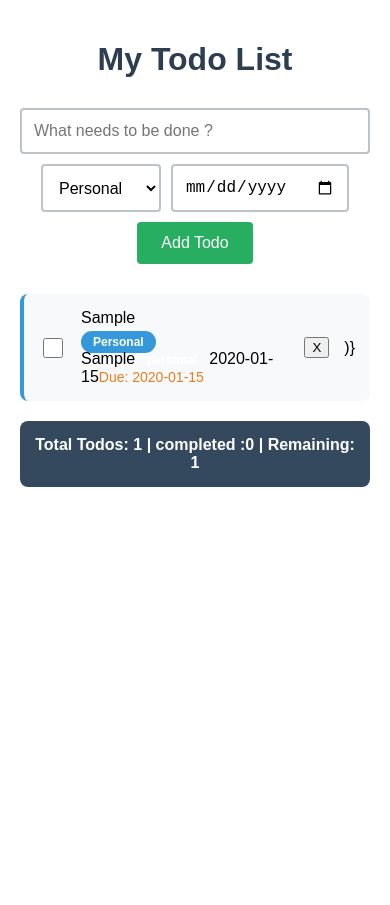
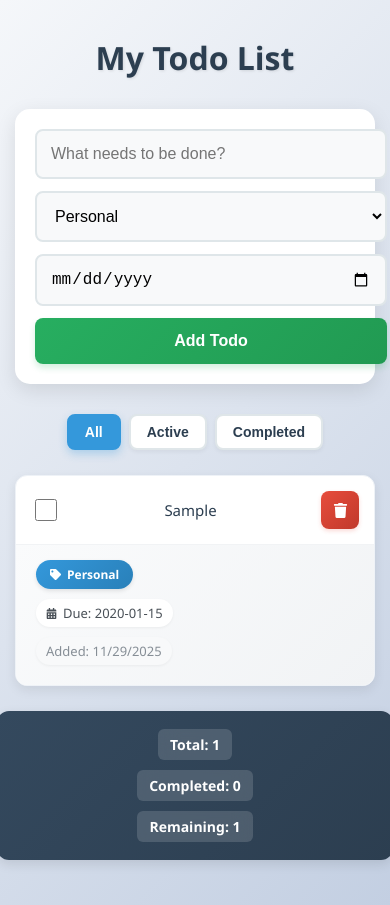
Before and after one commit to Hilawi-G/todo-list-app, a React (Create React App) app: page / in a window 390 px wide. Both pictures are taken after typing "Sample", "2020-01-15" into the empty fields and a click on the button "Add Todo". Before the commit the page ends 844 px from the top, so only its background shows below. Built offline with nearby package versions, Linux system fonts and the light colour scheme.

Commit message:
Add clear completed feature, enhance styling with gradients and shadows, improve responsive design

```diff
--- a/package.json
+++ b/package.json
@@ -9,6 +9,7 @@
     "@testing-library/user-event": "^13.5.0",
     "react": "^19.2.0",
     "react-dom": "^19.2.0",
+    "react-icons": "^5.5.0",
     "react-scripts": "5.0.1",
     "web-vitals": "^2.1.4"
   },
--- a/src/App.css
+++ b/src/App.css
@@ -2,7 +2,9 @@
   max-width: 800px;
   margin: 0 auto;
   padding: 20px;
-  font-family: Arial, sans-serif;
+  font-family: 'Segoe UI', Tahoma, Geneva, Verdana, sans-serif;
+  background: linear-gradient(135deg, #f5f7fa 0%, #c3cfe2 100%);
+  min-height: 100vh;
 }
 
 .App-header {
@@ -13,187 +15,406 @@
 .App-header h1 {
   color: #2c3e50;
   margin-bottom: 30px;
+  font-size: 2.5rem;
+  text-shadow: 1px 1px 3px rgba(0,0,0,0.1);
 }
 
 /* Todo Form Styles */
 .todo-form {
   display: flex;
-  gap: 10px;
+  gap: 12px;
   margin-bottom: 30px;
   flex-wrap: wrap;
   justify-content: center;
+  background: white;
+  padding: 25px;
+  border-radius: 15px;
+  box-shadow: 0 6px 20px rgba(0, 0, 0, 0.1);
+  border: none;
 }
 
 .todo-input {
   flex: 1;
   min-width: 200px;
-  padding: 12px;
-  border: 2px solid #bdc3c7;
-  border-radius: 4px;
+  padding: 14px;
+  border: 2px solid #dfe6e9;
+  border-radius: 8px;
   font-size: 16px;
+  transition: all 0.3s;
+  background: #f8f9fa;
 }
 
 .todo-input:focus {
   outline: none;
   border-color: #3498db;
+  background: white;
+  box-shadow: 0 0 0 3px rgba(52, 152, 219, 0.2);
 }
 
 .category-select {
-  padding: 12px;
-  border: 2px solid #bdc3c7;
-  border-radius: 4px;
-  background: white;
+  padding: 14px;
+  border: 2px solid #dfe6e9;
+  border-radius: 8px;
+  background: #f8f9fa;
   font-size: 16px;
   min-width: 120px;
+  transition: all 0.3s;
+}
+
+.category-select:focus {
+  outline: none;
+  border-color: #3498db;
+  background: white;
+  box-shadow: 0 0 0 3px rgba(52, 152, 219, 0.2);
 }
 
 .date-input {
-  padding: 12px;
-  border: 2px solid #bdc3c7;
-  border-radius: 4px;
+  padding: 14px;
+  border: 2px solid #dfe6e9;
+  border-radius: 8px;
   font-size: 16px;
   min-width: 150px;
+  background: #f8f9fa;
+  transition: all 0.3s;
+}
+
+.date-input:focus {
+  outline: none;
+  border-color: #3498db;
+  background: white;
+  box-shadow: 0 0 0 3px rgba(52, 152, 219, 0.2);
 }
 
 .add-button {
-  padding: 12px 24px;
-  background: #27ae60;
+  padding: 14px 28px;
+  background: linear-gradient(135deg, #27ae60 0%, #219a52 100%);
   color: white;
   border: none;
-  border-radius: 4px;
+  border-radius: 8px;
   font-size: 16px;
+  font-weight: 600;
   cursor: pointer;
-  transition: background 0.3s;
+  transition: all 0.3s;
+  box-shadow: 0 4px 6px rgba(39, 174, 96, 0.2);
 }
 
 .add-button:hover {
-  background: #219a52;
+  transform: translateY(-2px);
+  box-shadow: 0 6px 12px rgba(39, 174, 96, 0.3);
 }
 
-/* Todo List Styles */
-.todo-list {
-  text-align: left;
+.add-button:active {
+  transform: translateY(0);
 }
 
-.empty-message {
-  color: #7f8c8d;
-  font-style: italic;
-  text-align: center;
+/* Filter Buttons */
+.filter-buttons {
+  display: flex;
+  gap: 10px;
+  margin-bottom: 25px;
+  justify-content: center;
+  flex-wrap: wrap;
 }
 
-.todo-item {
-  display: flex;
-  align-items: center;
-  gap: 15px;
-  padding: 15px;
-  margin-bottom: 10px;
-  background: #f8f9fa;
+.filter-btn {
+  padding: 10px 20px;
+  background: white;
+  border: 2px solid #dfe6e9;
   border-radius: 8px;
-  border-left: 4px solid #3498db;
-  transition: all 0.3s ease;
+  cursor: pointer;
+  transition: all 0.3s;
+  font-weight: 600;
+  color: #2c3e50;
+  box-shadow: 0 2px 4px rgba(0,0,0,0.05);
 }
 
-.todo-item:hover {
+.filter-btn:hover {
+  background: #f8f9fa;
   transform: translateY(-2px);
   box-shadow: 0 4px 8px rgba(0,0,0,0.1);
 }
 
-.todo-item.completed {
-  opacity: 0.7;
-  background: #ecf0f1;
+.filter-btn.active {
+  background: #3498db;
+  color: white;
+  border-color: #3498db;
+  box-shadow: 0 4px 8px rgba(52, 152, 219, 0.3);
 }
 
-.todo-item.completed .todo-text {
-  text-decoration: line-through;
-  color: #7f8c8d;
+/* Card Styles for Todos */
+.todo-card {
+  background: white;
+  border-radius: 12px;
+  padding: 0;
+  margin-bottom: 15px;
+  box-shadow: 0 4px 12px rgba(0, 0, 0, 0.08);
+  border: 1px solid #eef2f7;
+  transition: all 0.3s ease;
+  overflow: hidden;
 }
 
-.todo-checkbox {
-  width: 20px;
-  height: 20px;
-  cursor: pointer;
+.todo-card:hover {
+  transform: translateY(-3px);
+  box-shadow: 0 8px 20px rgba(0, 0, 0, 0.12);
 }
 
-.todo-content {
-  flex: 1;
+.todo-card.completed {
+  opacity: 0.8;
+  background: linear-gradient(135deg, #f8f9fa 0%, #e9ecef 100%);
+}
+
+.todo-card.completed .todo-text {
+  text-decoration: line-through;
+  color: #868e96;
+}
+
+/* Card Header */
+.card-header {
+  display: flex;
+  align-items: center;
+  gap: 15px;
+  padding: 20px 20px 15px 20px;
+  border-bottom: 1px solid #f1f3f5;
 }
 
 .todo-text {
-  font-size: 16px;
+  flex: 1;
+  font-size: 17px;
   font-weight: 500;
-  display: block;
-  margin-bottom: 5px;
+  color: #2c3e50;
+  margin: 0;
+  line-height: 1.4;
+}
+
+/* Card Footer */
+.card-footer {
+  padding: 15px 20px 20px 20px;
+  background: linear-gradient(135deg, #fafbfc 0%, #f1f3f5 100%);
 }
 
 .todo-meta {
   display: flex;
-  gap: 10px;
+  gap: 15px;
   align-items: center;
   flex-wrap: wrap;
 }
 
-/* Category Badges with Colors */
+/* Checkbox Styling */
+.todo-checkbox {
+  width: 22px;
+  height: 22px;
+  cursor: pointer;
+  accent-color: #27ae60;
+  transition: transform 0.2s;
+}
+
+.todo-checkbox:hover {
+  transform: scale(1.1);
+}
+
+/* Delete Button with Icon */
+.delete-btn {
+  background: linear-gradient(135deg, #e74c3c 0%, #c0392b 100%);
+  color: white;
+  border: none;
+  border-radius: 8px;
+  width: 38px;
+  height: 38px;
+  cursor: pointer;
+  display: flex;
+  align-items: center;
+  justify-content: center;
+  transition: all 0.3s ease;
+  box-shadow: 0 2px 4px rgba(231, 76, 60, 0.2);
+}
+
+.delete-btn:hover {
+  transform: scale(1.1);
+  box-shadow: 0 4px 8px rgba(231, 76, 60, 0.3);
+}
+
+.trash-icon {
+  font-size: 15px;
+}
+
+/* Category Badges with Icons */
 .category-badge {
+  display: flex;
+  align-items: center;
+  gap: 6px;
   color: white;
-  padding: 4px 12px;
+  padding: 6px 14px;
   border-radius: 20px;
   font-size: 12px;
   font-weight: 600;
   text-transform: capitalize;
+  box-shadow: 0 2px 4px rgba(0,0,0,0.1);
+}
+
+.meta-icon {
+  font-size: 11px;
 }
 
 .category-personal {
-  background: #3498db;
+  background: linear-gradient(135deg, #3498db 0%, #2980b9 100%);
 }
 
 .category-work {
-  background: #e74c3c;
+  background: linear-gradient(135deg, #e74c3c 0%, #c0392b 100%);
 }
 
 .category-shopping {
-  background: #9b59b6;
+  background: linear-gradient(135deg, #9b59b6 0%, #8e44ad 100%);
 }
 
 .category-health {
-  background: #2ecc71;
+  background: linear-gradient(135deg, #2ecc71 0%, #27ae60 100%);
 }
 
-.todo-date {
-  color: #e67e22;
-  font-size: 14px;
+/* Date Styling */
+.todo-date, .created-date {
+  display: flex;
+  align-items: center;
+  gap: 6px;
+  color: #495057;
+  font-size: 13px;
   font-weight: 500;
+  background: white;
+  padding: 5px 10px;
+  border-radius: 15px;
+  box-shadow: 0 1px 3px rgba(0,0,0,0.05);
 }
 
-/* Delete Button */
-.delete-button {
-  background: #e74c3c;
-  color: white;
-  border: none;
-  border-radius: 50%;
-  width: 30px;
-  height: 30px;
-  font-size: 18px;
-  cursor: pointer;
-  display: flex;
-  align-items: center;
-  justify-content: center;
-  transition: background 0.3s;
+.created-date {
+  color: #868e96;
+  margin-left: auto;
+  background: #f8f9fa;
 }
 
-.delete-button:hover {
-  background: #c0392b;
+/* Empty State Styling */
+.empty-message {
+  text-align: center;
+  color: #6c757d;
+  font-style: italic;
+  padding: 50px 20px;
+  background: white;
+  border-radius: 12px;
+  border: 2px dashed #ced4da;
+  margin: 0;
+  font-size: 16px;
+  box-shadow: 0 4px 6px rgba(0,0,0,0.05);
 }
 
-/* Todo Stats */
+/* Todo Stats Container */
+.todo-stats-container {
+  margin-top: 25px;
+  display: flex;
+  flex-direction: column;
+  gap: 12px;
+  align-items: center;
+}
+
 .todo-stats {
-  margin-top: 20px;
-  padding: 15px;
-  background: #34495e;
+  width: 100%;
+  padding: 18px;
+  background: linear-gradient(135deg, #34495e 0%, #2c3e50 100%);
   color: white;
-  border-radius: 8px;
+  border-radius: 12px;
   font-weight: 600;
+  box-shadow: 0 4px 12px rgba(0,0,0,0.1);
 }
 
 .todo-stats p {
   margin: 0;
+  display: flex;
+  flex-wrap: wrap;
+  gap: 15px;
+  justify-content: center;
+  font-size: 14px;
 }
+
+.stat-item {
+  padding: 6px 12px;
+  background: rgba(255, 255, 255, 0.15);
+  border-radius: 6px;
+  backdrop-filter: blur(10px);
+}
+
+/* Clear Completed Button */
+.clear-completed-btn {
+  padding: 12px 24px;
+  background: linear-gradient(135deg, #e74c3c 0%, #c0392b 100%);
+  color: white;
+  border: none;
+  border-radius: 8px;
+  font-size: 14px;
+  font-weight: 600;
+  cursor: pointer;
+  transition: all 0.3s ease;
+  box-shadow: 0 4px 8px rgba(231, 76, 60, 0.2);
+}
+
+.clear-completed-btn:hover {
+  transform: translateY(-2px);
+  box-shadow: 0 6px 12px rgba(231, 76, 60, 0.3);
+}
+
+/* Responsive Design */
+@media (max-width: 768px) {
+  .App {
+    padding: 15px;
+  }
+
+  .App-header h1 {
+    font-size: 2rem;
+  }
+
+  .todo-form {
+    padding: 20px;
+    flex-direction: column;
+  }
+
+  .todo-input,
+  .category-select,
+  .date-input {
+    min-width: 100%;
+  }
+
+  .todo-meta {
+    flex-direction: column;
+    align-items: flex-start;
+    gap: 10px;
+  }
+
+  .created-date {
+    margin-left: 0;
+  }
+
+  .filter-buttons {
+    gap: 8px;
+  }
+
+  .filter-btn {
+    padding: 8px 16px;
+    font-size: 14px;
+  }
+
+  .todo-stats p {
+    flex-direction: column;
+    gap: 10px;
+    align-items: center;
+  }
+
+  .stat-item {
+    width: fit-content;
+  }
+
+  .card-header {
+    padding: 15px;
+    gap: 12px;
+  }
+
+  .todo-text {
+    font-size: 15px;
+  }
+}
--- a/src/App.js
+++ b/src/App.js
@@ -1,69 +1,70 @@
-import React, {useState} from 'react';
+import React, { useState } from 'react';
+import { FaTrash, FaCalendarAlt, FaTag } from 'react-icons/fa';
 import './App.css';
 
-function App(){
-  // state for todos array and input fields
-  const [todos,setTodos]= useState([]);
-  const [todoText, setTodoText]= useState('');
-  const [todoCategory, setTodoCategory]= useState('personal');
-  const [todoDate, setTodoDate]=useState('');
+function App() {
+  const [todos, setTodos] = useState([]);
+  const [todoText, setTodoText] = useState('');
+  const [todoCategory, setTodoCategory] = useState('personal');
+  const [todoDate, setTodoDate] = useState('');
+  const [filter, setFilter] = useState('all');
 
- // add new todo function
- const addTodo= ()=>{
-  if(todoText.trim()==='')return;
+  const filteredTodos = todos.filter(todo => {
+    if (filter === 'active') return !todo.completed;
+    if (filter === 'completed') return todo.completed;
+    return true;
+  });
 
-  const newTodo={
-    id:Date.now(),
-    text:todoText,
-    category:todoCategory,
-    date:todoDate,
-    completed:false,
-    createdAt:new Date().toISOString()
+  const addTodo = () => {
+    if (todoText.trim() === '') return;
+
+    const newTodo = {
+      id: Date.now(),
+      text: todoText,
+      category: todoCategory,
+      date: todoDate,
+      completed: false,
+      createdAt: new Date().toISOString()
     };
 
-  setTodos([...todos,newTodo]);
+    setTodos([...todos, newTodo]);
     setTodoText('');
     setTodoDate('');
   };
 
- // toggle todo completion
- const toggleTodo= (id)=>{
+  const toggleTodo = (id) => {
     setTodos(todos.map(todo =>
-    todo.id ===id ? {...todo, completed: !todo.completed} : todo
+      todo.id === id ? { ...todo, completed: !todo.completed } : todo
     ));
- }
+  };
 
- //delete todo
- const deleteTodo=(id)=>{
+  const deleteTodo = (id) => {
     setTodos(todos.filter(todo => todo.id !== id));
- }
+  };
 
- // handle Enter key press in input
-  const handleKeyPress=(e)=>{
-    if(e.key==='Enter'){
-      addTodo();
-    }
-  }
+  const clearCompleted = () => {
+    setTodos(todos.filter(todo => !todo.completed));
+  };
 
   return (
     <div className="App">
       <header className="App-header">
         <h1>My Todo List</h1>
 
-      {/* Todo Input Form*/}
+        {/* Todo Input Form */}
         <div className="todo-form">
           <input
             type="text"
             value={todoText}
-       onChange={(e)=>setTodoText(e.target.value)}
-       onKeyPress={handleKeyPress}
-       placeholder="What needs to be done ?"
+            onChange={(e) => setTodoText(e.target.value)}
+            onKeyPress={(e) => e.key === 'Enter' && addTodo()}
+            placeholder="What needs to be done?"
             className="todo-input"
           />
 
           <select
             value={todoCategory}
-        onChange={(e)=>setTodoCategory(e.target.value)}
+            onChange={(e) => setTodoCategory(e.target.value)}
             className="category-select"
           >
             <option value="personal">Personal</option>
@@ -75,71 +76,116 @@ function App(){
           <input
             type="date"
             value={todoDate}
-        onChange= {(e)=> setTodoDate(e.target.value)}
+            onChange={(e) => setTodoDate(e.target.value)}
             className="date-input"
           />
-      <button onClick={addTodo} className="add-button" >
+
+          <button onClick={addTodo} className="add-button">
             Add Todo
           </button>
         </div>
 
-    {/* Todo List Display */}
+        {/* Filter Buttons */}
+        <div className="filter-buttons">
+          <button
+            className={filter === 'all' ? 'filter-btn active' : 'filter-btn'}
+            onClick={() => setFilter('all')}
+          >
+            All
+          </button>
+          <button
+            className={filter === 'active' ? 'filter-btn active' : 'filter-btn'}
+            onClick={() => setFilter('active')}
+          >
+            Active
+          </button>
+          <button
+            className={filter === 'completed' ? 'filter-btn active' : 'filter-btn'}
+            onClick={() => setFilter('completed')}
+          >
+            Completed
+          </button>
+        </div>
+
+        {/* Todo List */}
         <div className="todo-list">
-      {todos.length ===0 ?(
-        <p className="empty-message">No todos yet. Add one above !</p>
-      ): (
-        todos.map(todo =>(
-          <div key={todo.id} className={`todo-item ${todo.completed ? 'completed' : ''}`}>
+          {filteredTodos.length === 0 ? (
+            <p className="empty-message">
+              {filter === 'all'
+                ? 'No todos yet. Add one above!'
+                : `No ${filter} todos!`
+              }
+            </p>
+          ) : (
+            filteredTodos.map(todo => (
+              <div key={todo.id} className={`todo-card ${todo.completed ? 'completed' : ''}`}>
+                <div className="card-header">
                   <input
                     type="checkbox"
                     checked={todo.completed}
                     onChange={() => toggleTodo(todo.id)}
                     className="todo-checkbox"
                   />
+                  <span className="todo-text">{todo.text}</span>
+                  <button
+                    onClick={() => deleteTodo(todo.id)}
+                    className="delete-btn"
+                    aria-label="Delete todo"
+                  >
+                    <FaTrash className="trash-icon" />
+                  </button>
+                </div>
 
-          <div className="todo-content">
-          <span className="todo-text">{todo.text}</span>
-          <div clasName="todo-meta">
-          <span className={`category-badge category-${todo.category}`}>{todo.category}</span>
-
-          <span> {todo.text}</span>
-          <span className="category-badge">{todo.category}</span>
-          <span className="category-date">{todo.date}</span>
+                <div className="card-footer">
+                  <div className="todo-meta">
+                    <span className={`category-badge category-${todo.category}`}>
+                      <FaTag className="meta-icon" />
+                      {todo.category}
+                    </span>
                     {todo.date && (
-            <span className="todo-date">Due: {todo.date}</span>
+                      <span className="todo-date">
+                        <FaCalendarAlt className="meta-icon" />
+                        Due: {todo.date}
+                      </span>
                     )}
+                    <span className="created-date">
+                      Added: {new Date(todo.createdAt).toLocaleDateString()}
+                    </span>
                   </div>
                 </div>
-
-          <button
-            onClick={ ()=> deleteTodo (todo.id)}
-            className="delelte-button"
-            arial-label="delete todo"
-            >
-              X
-            </button>
-          ){'}'}
               </div>
             ))
           )}
         </div>
 
-    {/* Todo Stats */}
+        {/* Todo Stats & Clear Button */}
         {todos.length > 0 && (
+          <div className="todo-stats-container">
             <div className="todo-stats">
               <p>
-          Total Todos: {todos.length} |
-          completed :{todos.filter(todo=> todo.completed).length} |
-          Remaining: {todos.filter(todo =>!todo.completed).length}
-
+                <span className="stat-item">Total: {todos.length}</span>
+                <span className="stat-item">Completed: {todos.filter(todo => todo.completed).length}</span>
+                <span className="stat-item">Remaining: {todos.filter(todo => !todo.completed).length}</span>
+                {filter !== 'all' && (
+                  <span className="stat-item">Showing: {filter} ({filteredTodos.length})</span>
+                )}
               </p>
             </div>
+
+            {/* Clear Completed Button */}
+            {todos.filter(todo => todo.completed).length > 0 && (
+              <button
+                onClick={clearCompleted}
+                className="clear-completed-btn"
+              >
+                Clear Completed
+              </button>
             )}
-
+          </div>
+        )}
       </header>
     </div>
   );
-
 }
 
 export default App;
```
Also changed, not shown: 1 other file (tests, documents, lock files or other folders). Lines whose indentation alone changed are shown as unchanged.
